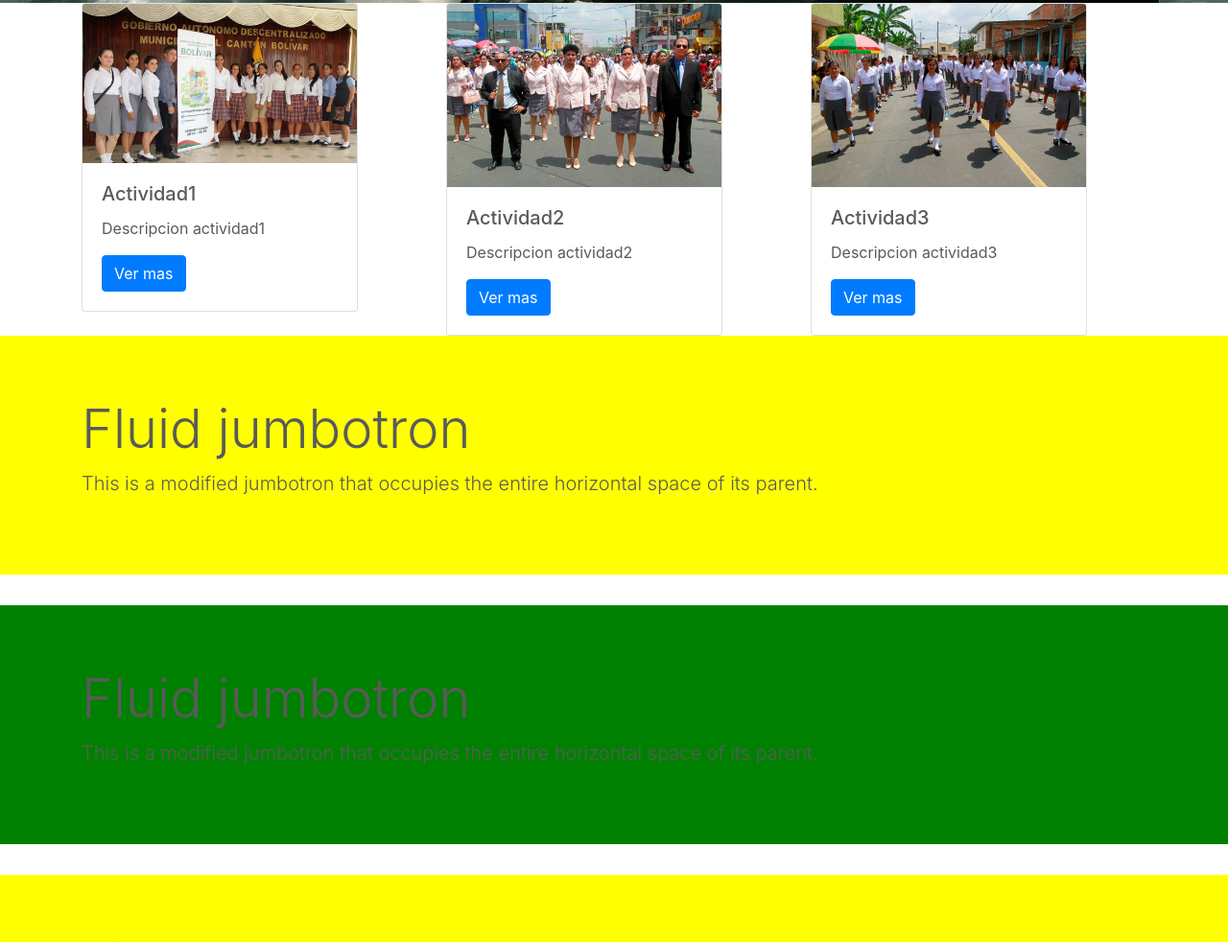
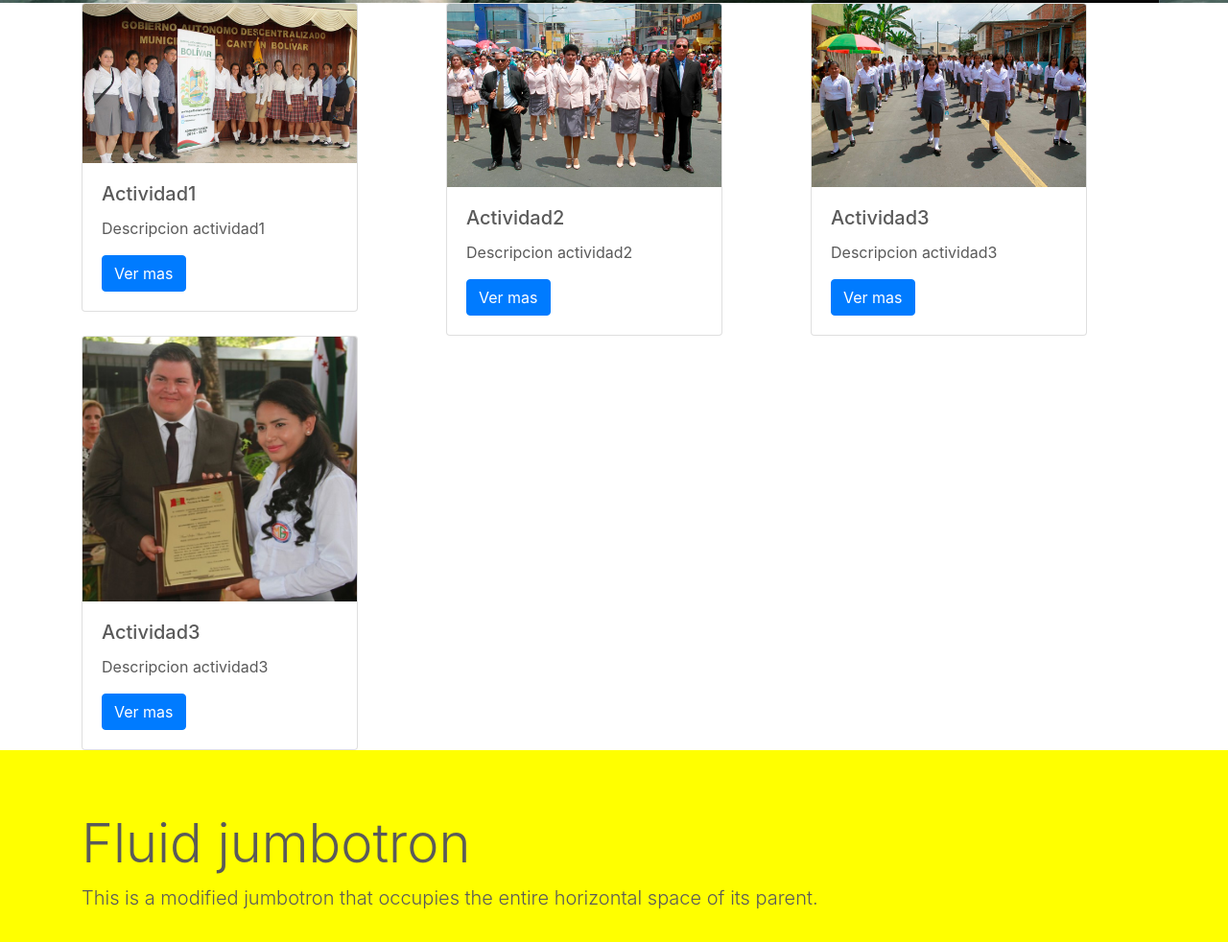
Before and after one commit to Tavo0928/prueba1, a plain HTML site: page Plantilla/Index.html in a window 1280 px wide. Shown: the part 525-1507 px from the top of the page at 96% size. Drawn offline with nearby package versions, Linux system fonts and the light colour scheme.

Commit message:
mas cards

```diff
--- a/Plantilla/Index.html
+++ b/Plantilla/Index.html
@@ -130,6 +130,17 @@
                         </div>
                     </div>
 
+                    <div class="col-md-4">
+                        <div class="card" style="width: 18rem;">
+                            <img src="IMG/shh.jpg" class="card-img-top" alt="...">
+                            <div class="card-body">
+                              <h5 class="card-title">Actividad3</h5>
+                              <p class="card-text">Descripcion actividad3</p>
+                              <a href="#" class="btn btn-primary">Ver mas</a>
+                            </div>
+                          </div>
+                      </div>
+
                 </div>
               </div>
 
```
Also changed, not shown: Plantilla/IMG/shh.jpg (added).
